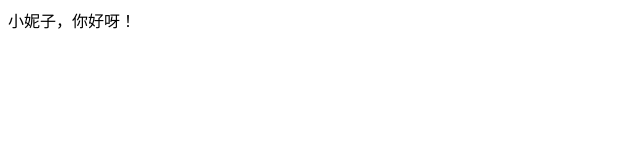
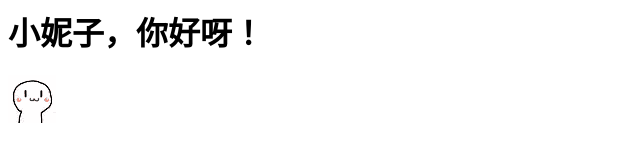
Before and after one commit to big3cabbage/big3cabbage.github.io, a plain HTML site: page index.html in a window 1280 px wide. Shown: the whole page, without its empty margins (0-640 px from the left). Drawn offline with Linux system fonts and the light colour scheme.

Commit message:
Update index.html

```diff
--- a/index.html
+++ b/index.html
@@ -5,6 +5,7 @@
     <title>BigCabbage</title>
   </head>
   <body>
-    小妮子，你好呀！
+    <h1>小妮子，你好呀！</h1>
+    <img src="https://github.com/big3cabbage/big3cabbage.github.io/blob/master/-516805bbfd0576ce.gif" >
   </body>
 </html>
```
